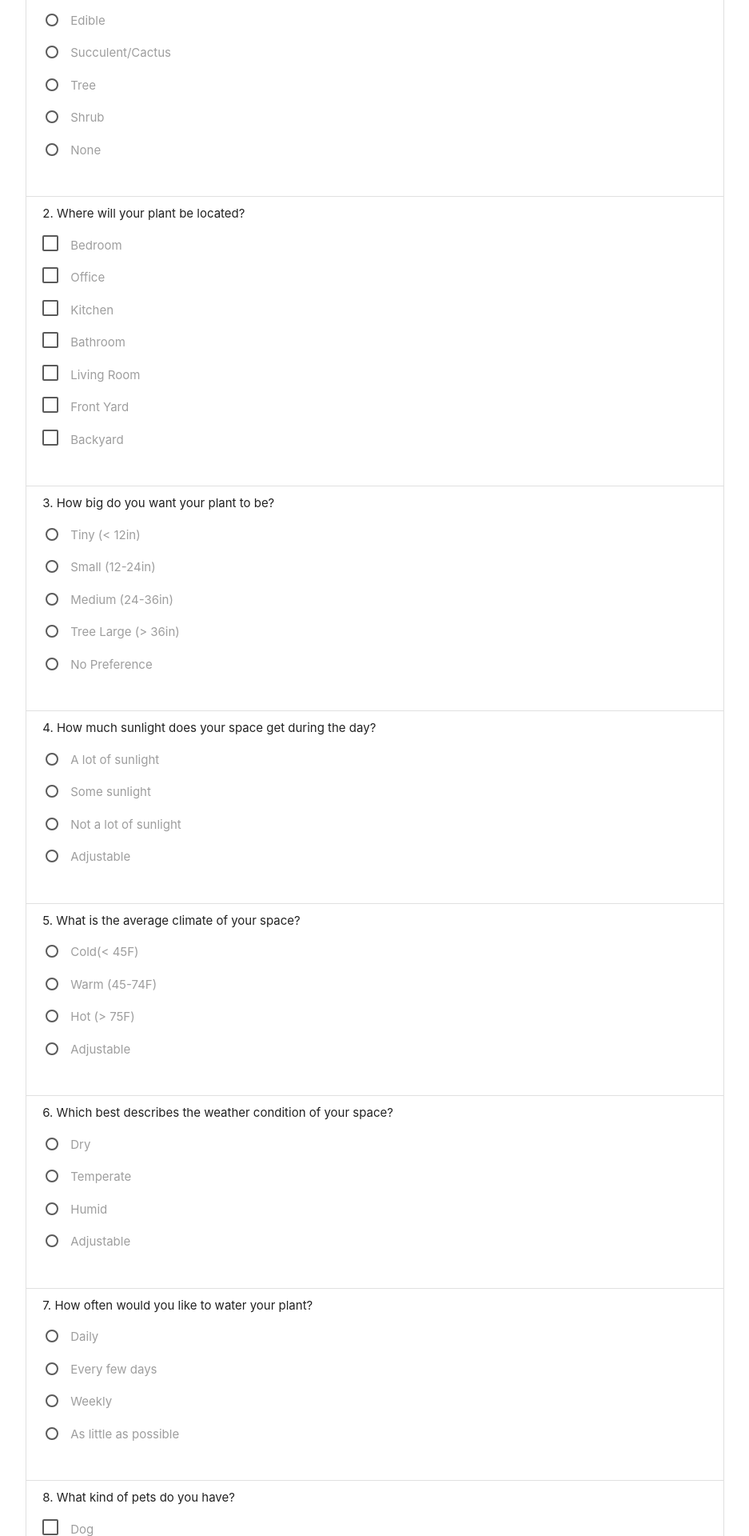
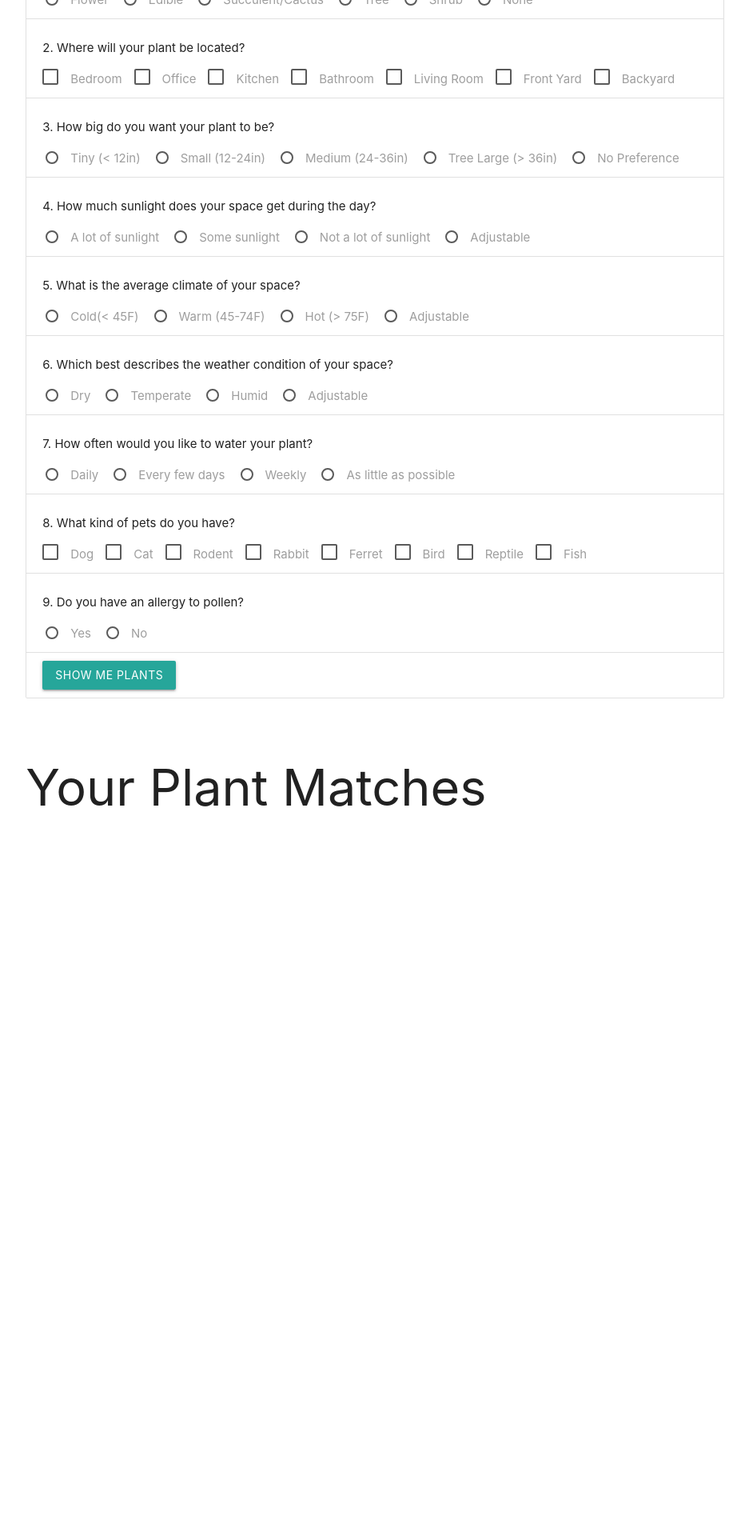
Before and after one commit to homr0/GreenthumbTherapy, a React (Create React App) app in the folder client/: page / in a window 1280 px wide. Shown: the part 400-2320 px from the top of the page at 80% size, without its empty margins (171-1108 px from the left). After the commit the page ends 1464 px from the top, so only its background shows below. Built offline with nearby package versions, Linux system fonts and the light colour scheme.

Commit message:
updated checkbox and radio inputs to display horizontally by default

```diff
--- a/client/src/components/Form/index.js
+++ b/client/src/components/Form/index.js
@@ -1,4 +1,5 @@
 import React from "react";
+import "./style.css";
 
 export const Input = props => {
   return (
@@ -11,22 +12,18 @@ export const Input = props => {
 
 export const Radio = props => {
   return (
-    <p>
-      <label>
+    <label className={(props.list) ? "input-list" : "input-line"}>
       <input type="radio" name={props.name} value={props.value} onChange={props.handleInputChange} />
       <span>{props.children}</span>
     </label>
-    </p>
   );
 }
 
 export const Checkbox = props => {
   return (
-    <p>
-      <label>
+    <label className={(props.list) ? "input-list" : "input-line"}>
       <input type="checkbox" name={props.name} value={props.value} className="filled-in" onChange={props.handleInputChange}  />
       <span>{props.children}</span>
     </label>
-    </p>
   );
 }
--- /dev/null
+++ b/client/src/components/Form/style.css
@@ -0,0 +1,9 @@
+label.input-list {
+  display: list-item;
+  padding: 0;
+}
+
+label.input-line {
+  display: inline;
+  padding: 0 1rem 0 0;
+}
--- a/client/src/pages/Questionnaire.js
+++ b/client/src/pages/Questionnaire.js
@@ -50,11 +50,9 @@ class Questionnaire extends Component {
     // Translate type of plant to query.
     switch(this.state.plant_type) {
       case "flower":
-        // query += "&flower_conspicuous=true";
         query.flower_conspicuous = true;
         break;
       case "edible":
-        // query += "&palatable_human=true";
         query.palatable_human = true;
         break;
       case "succulent":
@@ -62,32 +60,29 @@ class Questionnaire extends Component {
         query.moisture_use = "Low";
         break;
       case "tree":
-        // query += "&lumber_product=true&growth_habit=Tree";
         query.lumber_product = true;
         query.growth_habit = "Tree";
         break;
       case "shrub":
-        // query += "&growth_habit=Shrub"
         query.growth_habit = "Shrub";
         break;
       default:
     };
 
     //Plant Height
-    // if(this.state.plant_height !== "none") query += ("&height_mature_ft=" + this.state.plant_height);
+    if(this.state.plant_height !== "none") query.height_mature_ft = this.state.plant_height;
 
     //Plant Shade
-    // if(this.state.plant_light !== "adjustable") query += ("&shade_tolerance=" + this.state.plant_light);
+    if(this.state.plant_light !== "adjustable") query.shade_tolerance = this.state.plant_light;
 
     //Space Climate
-    // if(this.state.space_climate !== "adjustable") query += ("&temperature_minimum_deg_f=" + this.state.space_climate);
+    if(this.state.space_climate !== "adjustable") query.temperature_minimum_deg_f = this.state.space_climate;
 
     //Weather Space
-    // if(this.state.weather_space !== "adjustable") query += ("&precipitation_minimum=" + this.state.weather_space);
+    if(this.state.weather_space !== "adjustable") query.precipitation_minimum = this.state.weather_space;
 
     //Plant Water
-    // if(this.state.plant_water !=="low" ) query += ("&moisture_use=" + this.state.plant_water);
-
+    if(this.state.plant_water !=="low" ) query.moisture_use = this.state.plant_water;
 
     //Plant Pets
 
@@ -107,9 +102,8 @@ class Questionnaire extends Component {
               </ListHeader>
 
               <ListItem>
-                <Row>
-                  <Col>
-                    1. What type of plant appeals to you?
+                <p>1. What type of plant appeals to you?</p>
+
                 {[
                   { value: "flower", label: "Flower" },
                   { value: "edible", label: "Edible" },
@@ -127,14 +121,11 @@ class Questionnaire extends Component {
                     {plant.label}
                   </Radio>
                 ))}
-                  </Col>
-                </Row>
               </ListItem>
 
               <ListItem>
-                <Row>
-                  <Col>
-                    2. Where will your plant be located?
+                <p>2. Where will your plant be located?</p>
+
                 {[
                   { value: "bedroom", label: "Bedroom" },
                   { value: "office", label: "Office" },
@@ -153,13 +144,11 @@ class Questionnaire extends Component {
                     {plant.label}
                   </Checkbox>
                 ))}
-                    </Col>
-                    </Row>
               </ListItem>
+
               <ListItem>
-                <Row>
-                  <Col>
-                    3. How big do you want your plant to be?
+                <p>3. How big do you want your plant to be?</p>
+
                 {[
                   { value: "1", label: "Tiny (< 12in)" },
                   { value: "2", label: "Small (12-24in)" },
@@ -176,14 +165,11 @@ class Questionnaire extends Component {
                     {plant.label}
                   </Radio>
                 ))}
-                  </Col>
-                </Row>
               </ListItem>
 
               <ListItem>
-                <Row>
-                  <Col>
-                  4.  How much sunlight does your space get during the day?
+                <p>4. How much sunlight does your space get during the day?</p>
+
                 {[
                   { value: "Intolerant", label: " A lot of sunlight" },
                   { value: "Intermediate", label: "Some sunlight" },
@@ -199,14 +185,11 @@ class Questionnaire extends Component {
                     {plant.label}
                   </Radio>
                 ))}
-                  </Col>
-                </Row>
               </ListItem>
 
               <ListItem>
-                <Row>
-                  <Col>
-                   5.  What is the average climate of your space?
+                <p>5. What is the average climate of your space?</p>
+
                 {[
                   { value: "-43", label: "Cold(< 45F)" },
                   { value: "-23", label: "Warm (45-74F)" },
@@ -222,14 +205,11 @@ class Questionnaire extends Component {
                     {plant.label}
                   </Radio>
                 ))}
-                  </Col>
-                </Row>
               </ListItem>
 
               <ListItem>
-                <Row>
-                  <Col>
-                  6.  Which best describes the weather condition of your space?
+                <p>6. Which best describes the weather condition of your space?</p>
+
                 {[
                   { value: "12", label: "Dry" },
                   { value: "24", label: "Temperate" },
@@ -245,14 +225,11 @@ class Questionnaire extends Component {
                     {plant.label}
                   </Radio>
                 ))}
-                  </Col>
-                </Row>
               </ListItem>
 
               <ListItem>
-                <Row>
-                  <Col>
-                 7.  How often would you like to water your plant?
+                 <p>7. How often would you like to water your plant?</p>
+
                  {[
                     { value: "High", label: "Daily" },
                     { value: "Medium", label: "Every few days" },
@@ -268,15 +245,11 @@ class Questionnaire extends Component {
                       {plant.label}
                     </Radio>
                   ))}
-
-                  </Col>
-                </Row>
               </ListItem>
 
               <ListItem>
-                <Row>
-                  <Col>
-                    8.  What kind of pets do you have?
+                <p>8. What kind of pets do you have?</p>
+
                 {[
                   { value: "dog", label: "Dog" },
                   { value: "cat", label: "Cat" },
@@ -296,15 +269,11 @@ class Questionnaire extends Component {
                     {plant.label}
                   </Checkbox>
                 ))}
-
-                  </Col>
-                </Row>
               </ListItem>
 
               <ListItem>
-                <Row>
-                  <Col>
-                    9.  Do you have an allergy to pollen?
+                <p>9. Do you have an allergy to pollen?</p>
+
                 {[
                   { value: "yes", label: "Yes" },
                   { value: "no", label: "No" },
@@ -318,8 +287,6 @@ class Questionnaire extends Component {
                     {plant.label}
                   </Radio>
                 ))}
-                  </Col>
-                </Row>
               </ListItem>
 
                <ListItem>
```
Lines whose indentation alone changed are shown as unchanged.
